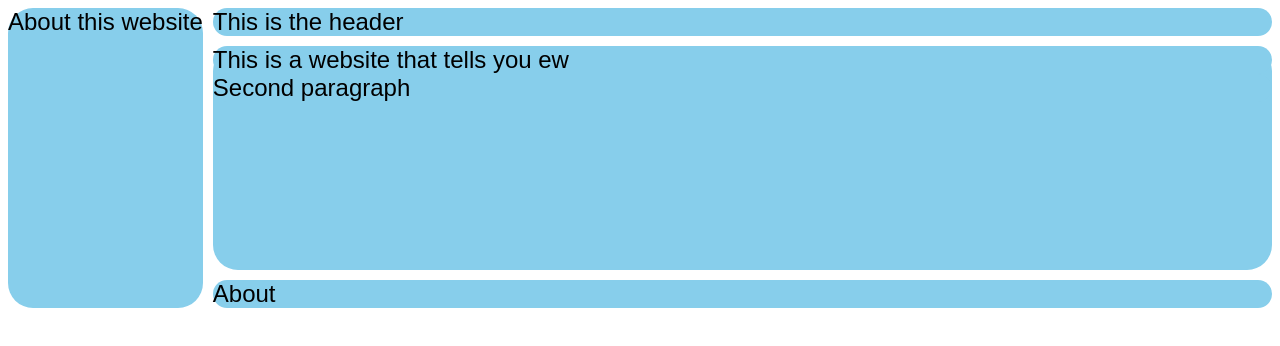
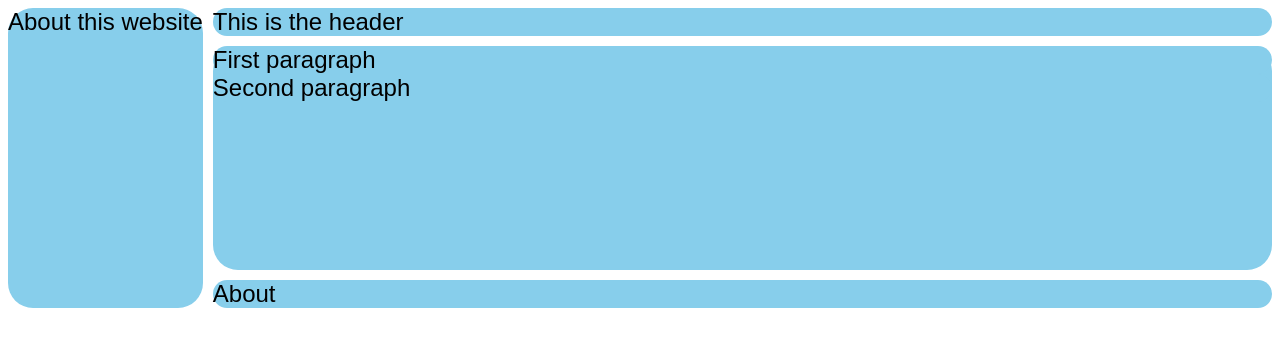
Before and after one commit to shindanny/shindanny.github.io, a plain HTML site: page index.html in a window 1280 px wide. Drawn offline with Linux system fonts and the light colour scheme.

Commit message:
Update index.html

```diff
--- a/index.html
+++ b/index.html
@@ -63,7 +63,7 @@
   <div class="item1">This is the header</div>
   <div class="item2">About this website</div>
   <div class="item3">
-    <div class="itemOne">This is a website that tells you ew</div>
+    <div class="itemOne">First paragraph</div>
     <div class="itemTwo">Second paragraph</div>
   </div>
   <div class="item4">About</div>
```
